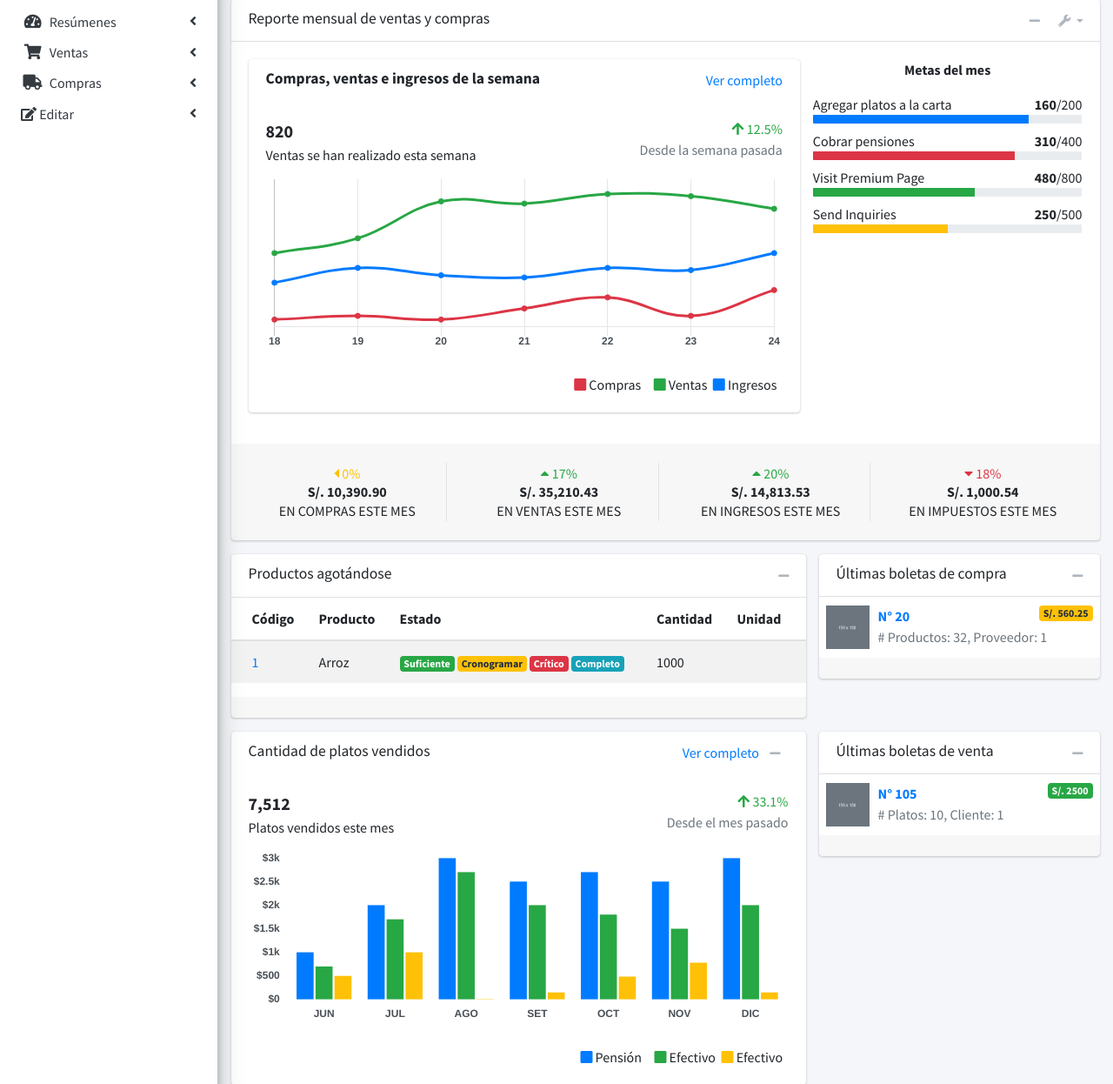
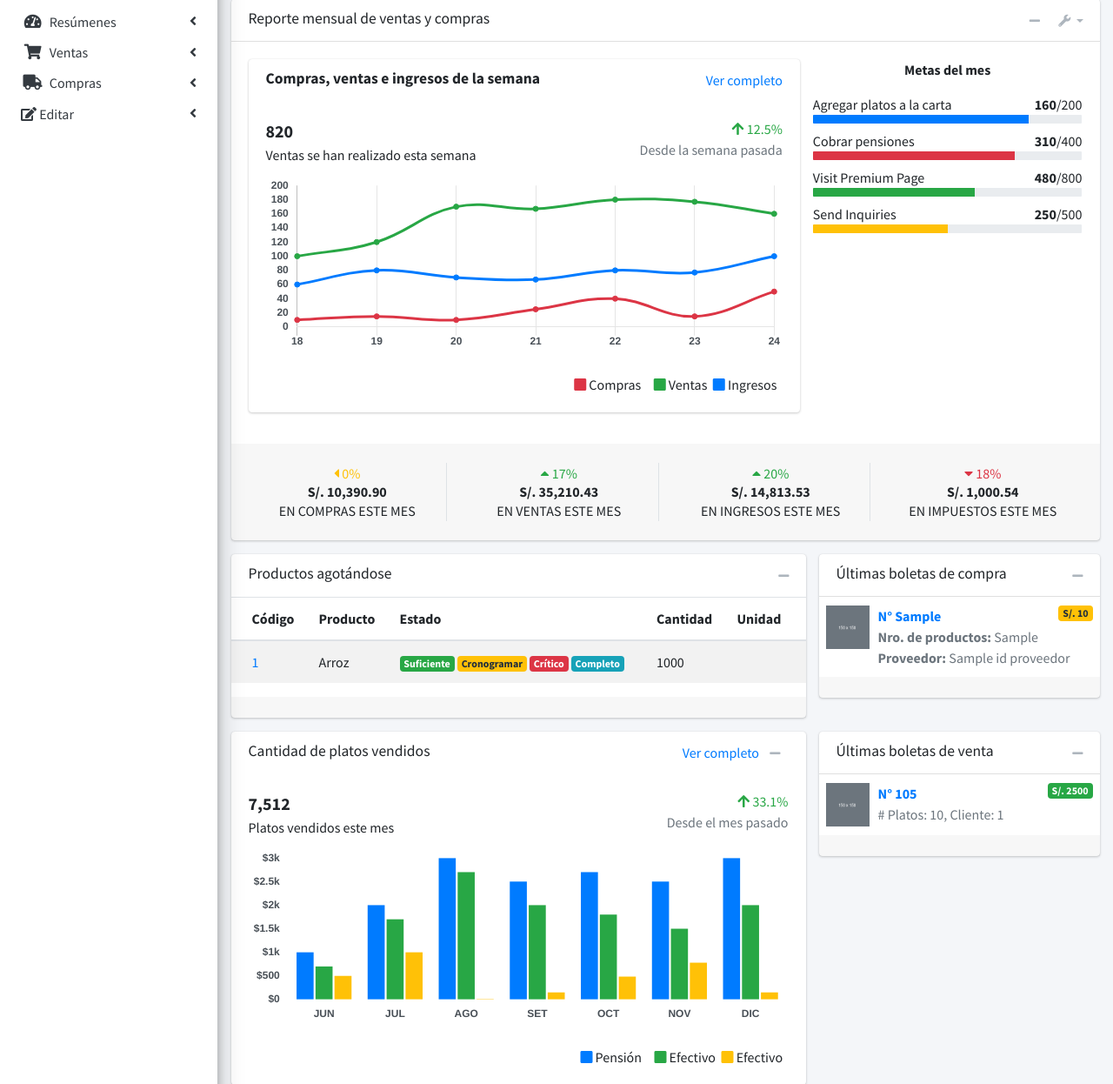
Before and after one commit to AbelardoDV/django_eica, a Django app: template eica/templates/dashboard.html in a window 1280 px wide. Shown: the part 131-1377 px from the top of the page at 87% size. Run offline with Django 3.2, Linux system fonts and the light colour scheme; the template is opened without the code that fills it: most values are stand-ins (such as "Sample title", 1, 10 or a date in 2020); some libraries are stand-ins or nearby versions.

Commit message:
frontend minor bugs fixed

```diff
--- a/eica/templates/compras_productos.html
+++ b/eica/templates/compras_productos.html
@@ -399,10 +399,10 @@
                                     <tbody>
 
                                         {% for boleta in tablaBoletas %}
-                                        {% comment %} {% if  forloop.counter <= 10 %} {% endcomment %}
+                                        {% if  forloop.counter <= 10 %}
                                         <tr>
                                             <td>
-                                                <a href="#">#{{boleta.id_boleta_compra}}</a>
+                                                <a href="#">N° {{boleta.id_boleta_compra}}</a>
                                             </td>
                                             <td>
                                                 {{boleta.id_boleta_compra.comentario}}
@@ -440,7 +440,7 @@
                                             {% endcomment %}
 
                                         </tr>
-                                        {% comment %} {% endif %} {% endcomment %}
+                                        {% endif %}
                                         {% endfor %}
                                     </tbody>
                                 </table>
--- a/eica/templates/dashboard.html
+++ b/eica/templates/dashboard.html
@@ -147,7 +147,7 @@ to get the desired effect
                             <div class="col-sm-3 col-6">
                                 <div class="description-block border-right">
                                     <span class="description-percentage text-warning">
-                                    <i class="fas fa-caret-left"></i>
+                                        <i class="fas fa-caret-left"></i>
                                         0%</span>
                                     <h5 class="description-header">S/. 10,390.90</h5>
                                     <span class="description-text">EN COMPRAS ESTE MES</span>
@@ -282,20 +282,31 @@ to get the desired effect
                             <!-- /.card-header -->
                             <div class="card-body p-0">
                                 <ul class="products-list product-list-in-card pl-2 pr-2">
+                                    {% for boleta in tablaBoletas%}
+                                    {% if  forloop.counter <= 10 %}
                                     <li class="item">
                                         <div class="product-img">
                                             <img src="{% static 'dist/img/default-150x150.png' %}" alt="Product Image"
                                                 class="img-size-50">
                                         </div>
                                         <div class="product-info">
-                                            <a href="javascript:void(0)" class="product-title">N° 20
-                                                <span class="badge badge-warning float-right">S/. 560.25</span></a>
+                                            <a href="javascript:void(0)" class="product-title">
+                                                N° {{boleta.id_boleta_compra}}
+                                                <span class="badge badge-warning float-right">
+                                                    S/. {{boleta.precio_total}}
+                                                </span>
+                                            </a>
                                             <span class="product-description">
-                                                # Productos: 32, Proveedor: 1
+                                                <strong>Nro. de productos:</strong> {{boleta.nro_productos}}
+                                                <br>
+                                                <strong>Proveedor: </strong>{{boleta.id_proveedor.nombre}}
+                                                </br>
                                             </span>
                                         </div>
                                     </li>
                                     <!-- /.item -->
+                                    {% endif %}
+                                    {% endfor %}
 
                                 </ul>
                             </div>
@@ -562,7 +573,7 @@ to get the desired effect
                 },
                 scales: {
                     yAxes: [{
-                        display: false,
+                        display: true,
                         gridLines: {
                             display: true,
                             lineWidth: '4px',
```
Also changed, not shown: eica/eica/views.py (+8 -0 lines).
